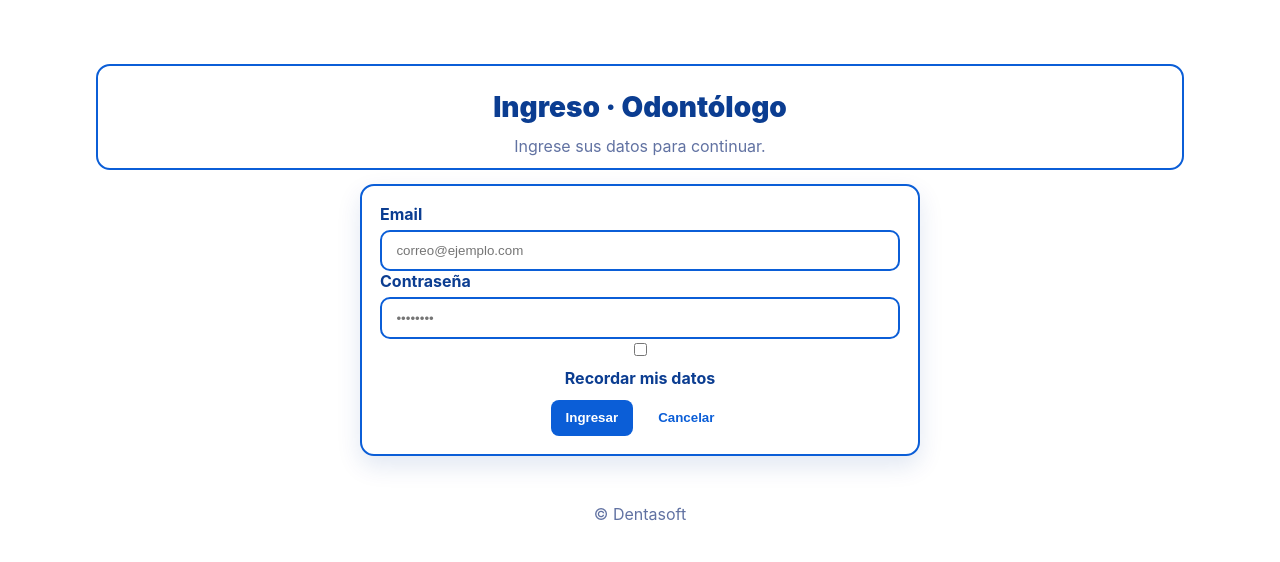
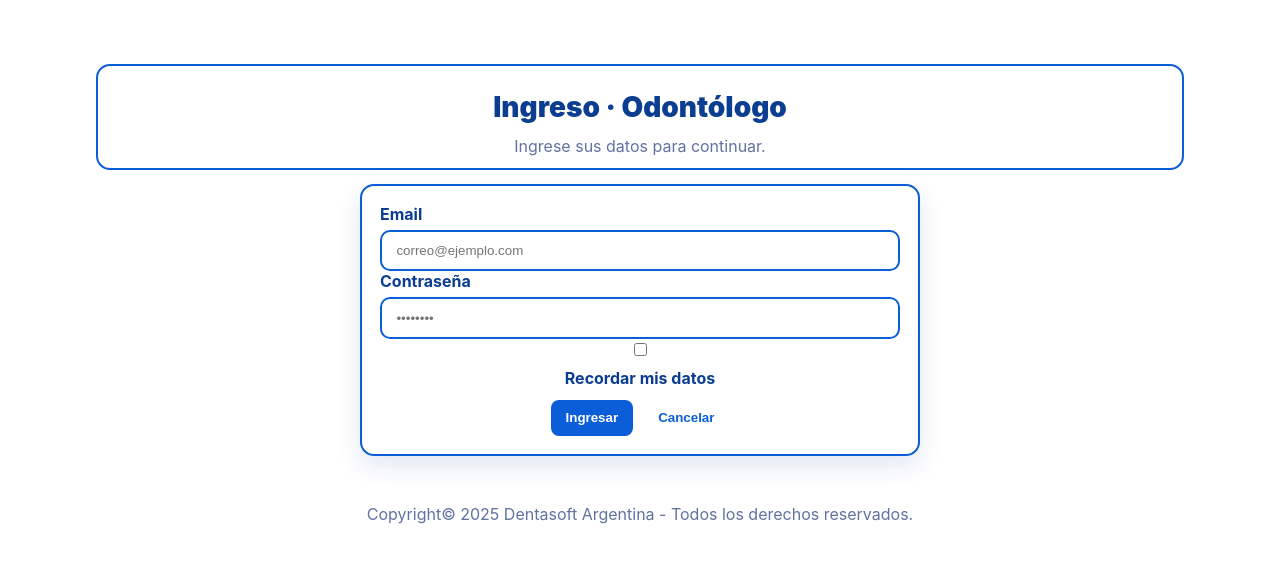
Before and after one commit to equipoirso/DentaSoft, a plain HTML site: page public/odontologo-login.html in a window 1280 px wide. Shown: the part 66-628 px from the top of the page. Drawn offline with Linux system fonts and the light colour scheme.

Commit message:
Agregado Copyright

```diff
--- a/public/odontologo-login.html
+++ b/public/odontologo-login.html
@@ -38,5 +38,5 @@
   </div>
 </section>
 
-<footer class="center">© Dentasoft</footer>
+<footer class="center">Copyright© 2025 Dentasoft Argentina - Todos los derechos reservados.</footer>
 </body></html>
```
Also changed, not shown: public/odonto.html (+1 -1 lines), public/secretaria-login.html (+1 -1 lines).
